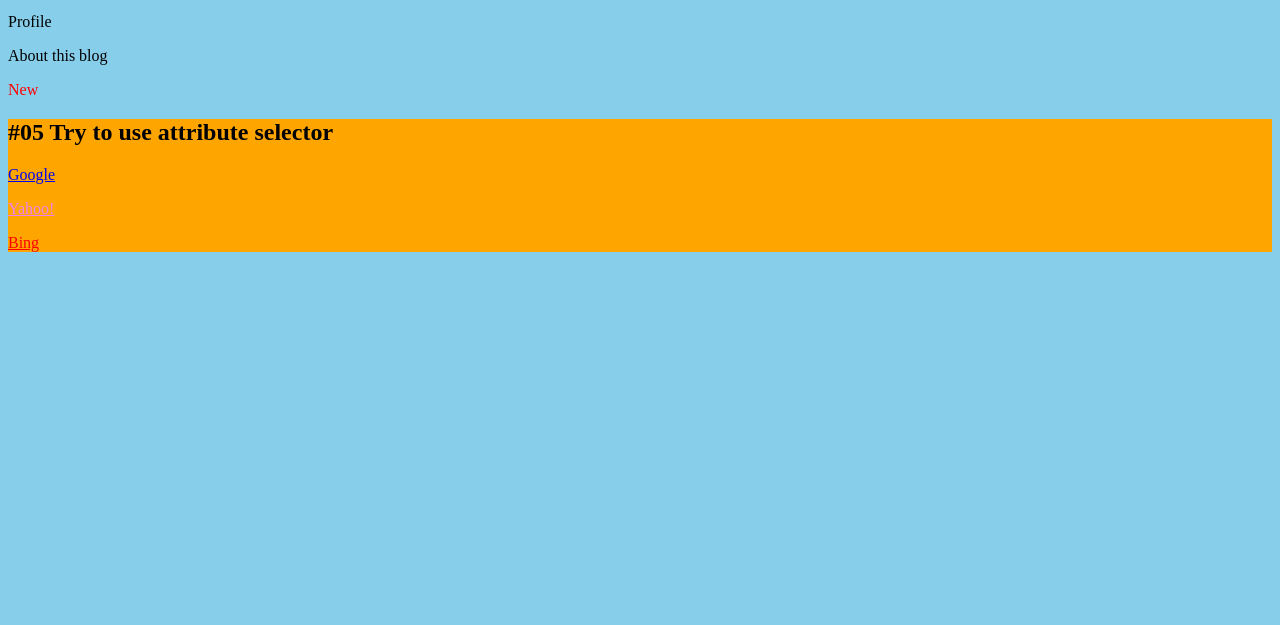
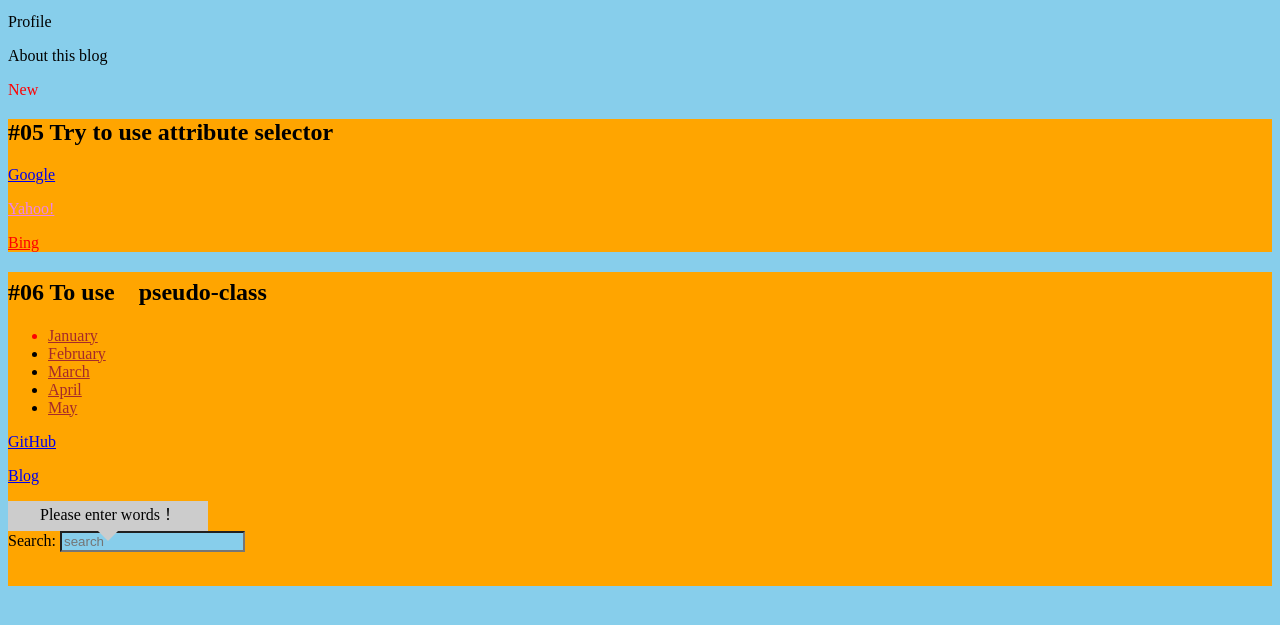
Before and after one commit to 0xShone/basic_css_v3, a plain HTML site: page index.html in a window 1280 px wide. Shown: the part 101-726 px from the top of the page. Drawn offline with Linux system fonts and the light colour scheme.

Commit message:
#06 To use　pseudo-class

```diff
--- a/default.css
+++ b/default.css
@@ -6,8 +6,35 @@ body { background: skyblue; }
 #title { color: blue; }
 .item { color: black; }
 div span { color: red; }
-.article { background: orange; }
+.practice { background: orange; }
 /*#05*/
 .link a[href="http//google.com"] { color: blue; }
 .link a[title] { color: violet; }
 .link a[class~="search"] { color: red; }
+/*#06*/
+.month a:link { color: brown; }
+ul li:first-child { color: red; }
+.ex06 > a:link { color: blue; }
+.ex06 a:visited { color: red; }
+.ex06 a:hover { color: green; }
+.ex06 a:active { color: violet; }
+.ex06 input { background: skyblue; }
+.ex06 input:focus { background: white; }
+.balloon {
+  position: relative;
+  width: 200px;
+  height: 30px;
+  background-color: #ccc;
+  text-align: center;
+}
+.balloon .triangle {
+  position: absolute;
+  bottom: -10px;
+  left: 50%;
+  margin-left: -10px;
+  width: 0;
+  height: 0;
+  border-top: 10px solid #ccc;
+  border-left: 10px solid transparent;
+  border-right: 10px solid transparent;
+}
--- a/index.html
+++ b/index.html
@@ -14,7 +14,7 @@
       <span>New</span>
     </div>
 
-    <article class="article">
+    <article class="practice">
       <h1>#05 Try to use attribute selector</h1>
       <div class="link">
         <p>
@@ -29,5 +29,32 @@
       </div>
     </article>
 
+    <article class="practice">
+      <h1>#06 To use　pseudo-class</h1>
+      <div class="ex06">
+        <ul class="month">
+          <li><a href="http://ejje.weblio.jp/content/January" target="_blank">January</a></li>
+          <li><a href="http://ejje.weblio.jp/content/February" target="_blank">February</a></li>
+          <li><a href="http://ejje.weblio.jp/content/March" target="_blank">March</a></li>
+          <li><a href="http://ejje.weblio.jp/content/April" target="_blank">April</a></li>
+          <li><a href="http://ejje.weblio.jp/content/May" target="_blank">May</a></li>
+        </ul>
+        <p>
+          <a href="https://github.com/0xShone">GitHub</a>
+        </p>
+        <p>
+          <a href="http://0xshone.hatenablog.com/">Blog</a>
+        </p>
+        <p>
+          <div class="balloon">
+            Please enter words！
+            <div class="triangle"></div>
+          </div>
+          Search: <input type="text" name="comment" placeholder="search">
+        </p>
+        <br>
+      </div>
+    </article>
+
   </body>
 </html>
```
